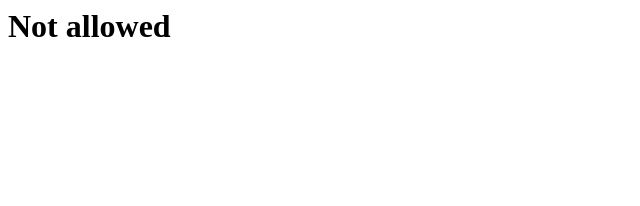
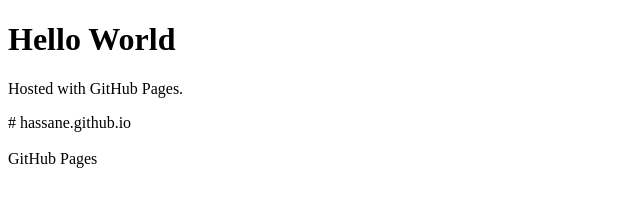
Before and after one commit to hassane/hassane.github.io, a plain HTML site: page index.html in a window 1280 px wide. Shown: the whole page, without its empty margins (0-640 px from the left). Drawn offline with Linux system fonts and the light colour scheme.

Commit message:
re-write

```diff
--- a/index.html
+++ b/index.html
@@ -1 +1,13 @@
-<h1>Not allowed</h1>
+<!DOCTYPE html>
+<html>
+<head>
+<title>Hassane Pages</title>
+
+</head>
+<body>
+<h1>Hello World</h1>
+<p>Hosted with GitHub Pages.</p>
+<p># hassane.github.io <br/><br/>
+GitHub Pages</p>
+</body>
+</html>
```
Also changed, not shown: css/index.html (+1 -1 lines), img/index.html (+1 -1 lines).
